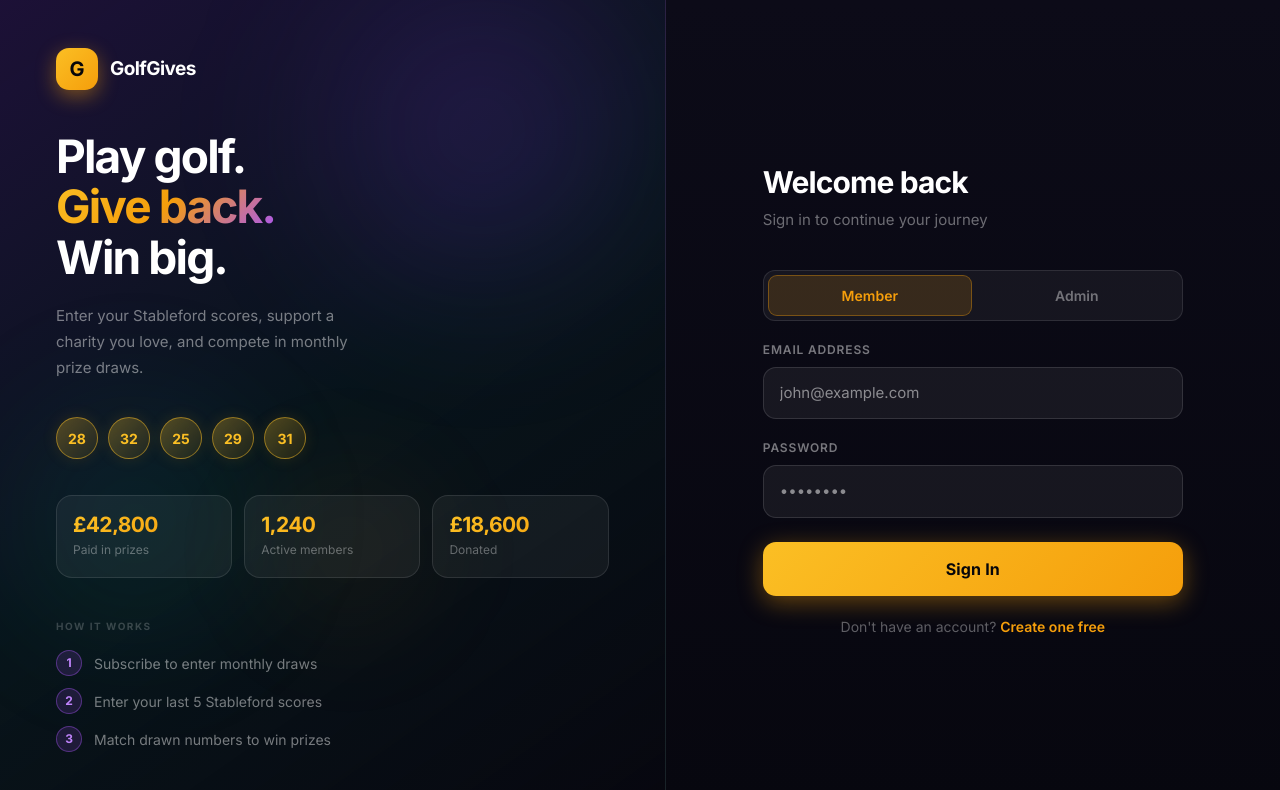
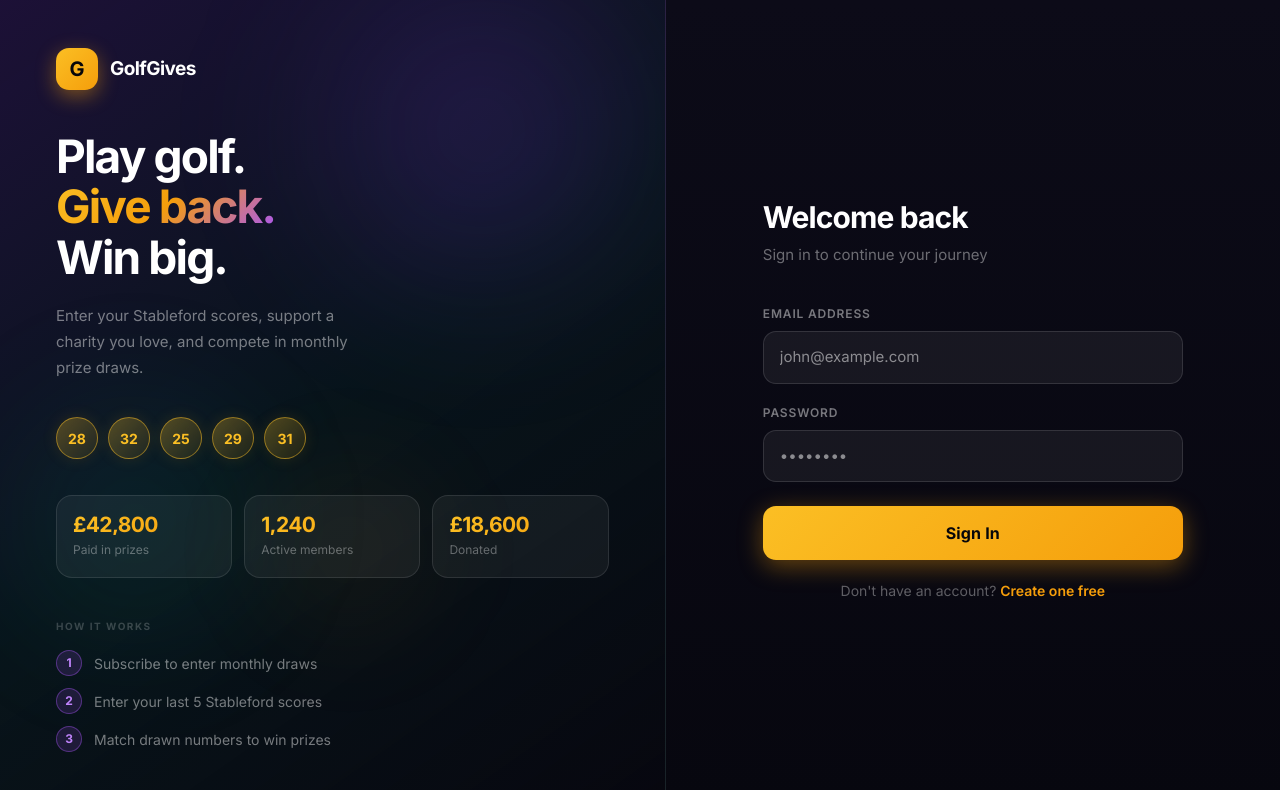
Before and after one commit to YashJunagade/GolfGives, a React (Vite) app in the folder client/: page /login in a window 1280 px wide. Shown: the top 790 px of the page. Built offline with nearby package versions, Linux system fonts and the light colour scheme; no server answers.

Commit message:
Remove login toggle — auto-redirect based on role

```diff
--- a/client/src/features/auth/LoginForm.jsx
+++ b/client/src/features/auth/LoginForm.jsx
@@ -11,9 +11,8 @@ import styles from './LoginForm.module.scss';
 export default function LoginForm() {
   const navigate = useNavigate();
   const { setProfile } = useAuthStore();
-  const [mode, setMode]     = useState('member'); // 'member' | 'admin'
-  const [form, setForm]     = useState({ email: '', password: '' });
-  const [error, setError]   = useState('');
+  const [form, setForm]       = useState({ email: '', password: '' });
+  const [error, setError]     = useState('');
   const [loading, setLoading] = useState(false);
 
   const handleChange = (e) => setForm({ ...form, [e.target.name]: e.target.value });
@@ -29,22 +28,10 @@ export default function LoginForm() {
       return setError(authError.message);
     }
 
-    // Fetch profile to check role
     try {
       const profile = await api.get('/auth/profile');
       setProfile(profile);
-
-      if (mode === 'admin') {
-        if (profile.role !== 'admin') {
-          await supabase.auth.signOut();
-          setProfile(null);
-          setLoading(false);
-          return setError('This account does not have admin access.');
-        }
-        navigate('/admin');
-      } else {
-        navigate('/dashboard');
-      }
+      navigate(profile.role === 'admin' ? '/admin' : '/dashboard');
     } catch {
       setLoading(false);
       setError('Failed to load profile. Please try again.');
@@ -59,24 +46,6 @@ export default function LoginForm() {
       animate={{ opacity: 1, y: 0 }}
       transition={{ duration: 0.4, delay: 0.15 }}
     >
-      {/* Role toggle */}
-      <div className={styles.toggle}>
-        <button
-          type="button"
-          className={`${styles.toggleBtn} ${mode === 'member' ? styles.toggleActive : ''}`}
-          onClick={() => { setMode('member'); setError(''); }}
-        >
-          Member
-        </button>
-        <button
-          type="button"
-          className={`${styles.toggleBtn} ${mode === 'admin' ? styles.toggleActiveAdmin : ''}`}
-          onClick={() => { setMode('admin'); setError(''); }}
-        >
-          Admin
-        </button>
-      </div>
-
       <Input label="Email address" name="email" type="email" required autoComplete="email" value={form.email} onChange={handleChange} placeholder="john@example.com" />
       <Input label="Password" name="password" type="password" required autoComplete="current-password" value={form.password} onChange={handleChange} placeholder="••••••••" />
 
@@ -92,17 +61,15 @@ export default function LoginForm() {
       )}
 
       <Button type="submit" loading={loading} className={styles.submitButton}>
-        {mode === 'admin' ? 'Sign In as Admin' : 'Sign In'}
+        Sign In
       </Button>
 
-      {mode === 'member' && (
       <p className={styles.footer}>
         Don't have an account?{' '}
         <Link to="/signup" className={styles.link}>
           Create one free
         </Link>
       </p>
-      )}
     </motion.form>
   );
 }
```
Lines whose indentation alone changed are shown as unchanged.
